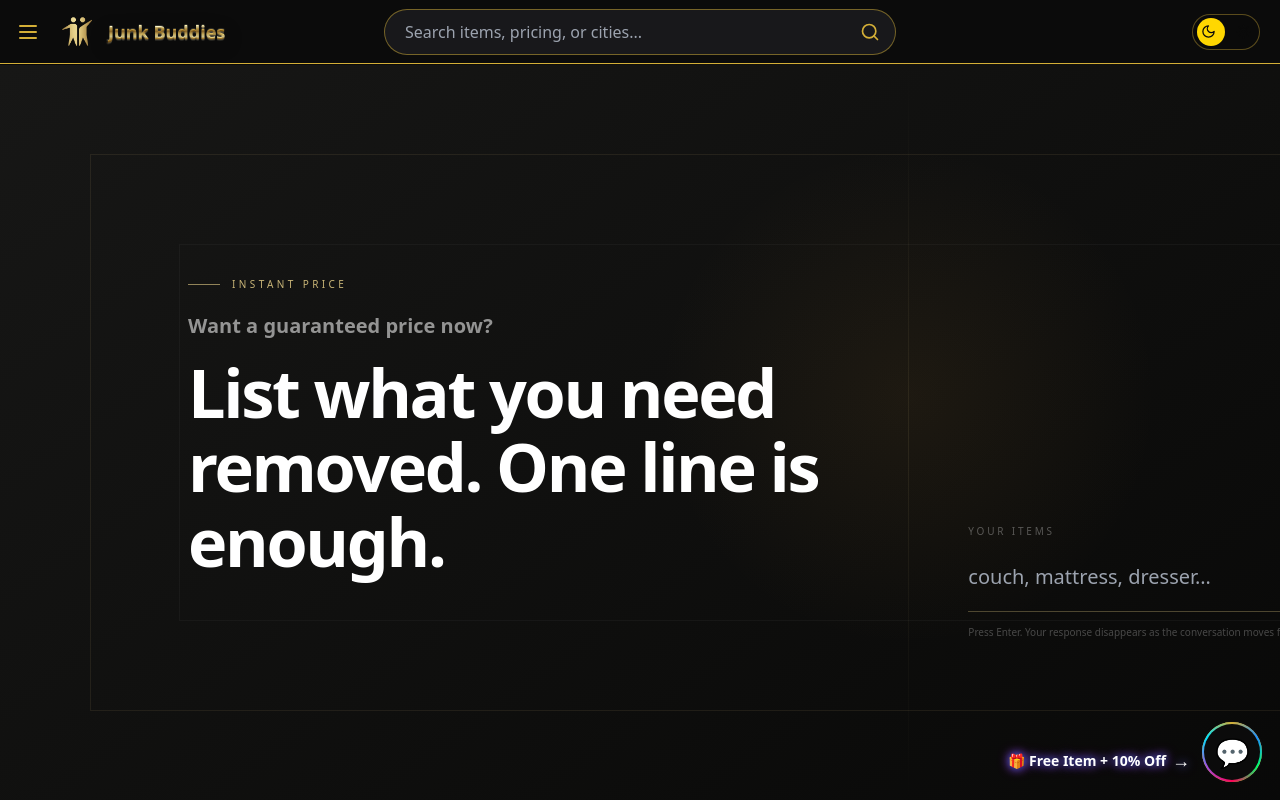
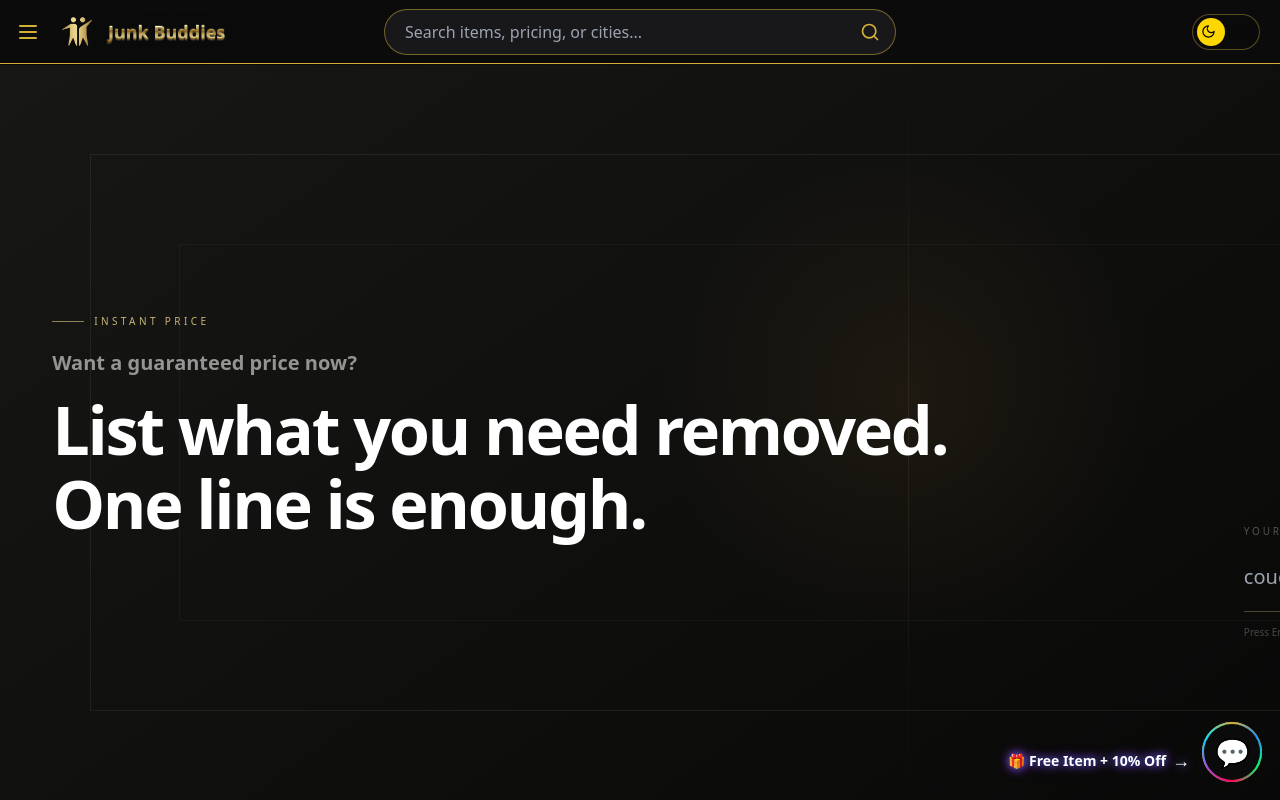
Before and after one commit to JunkBuddies/junk-buddies-immersive, a React (Vite) app: page / in a window 1280 px wide. Built offline with nearby package versions, Linux system fonts and the light colour scheme; grey boxes are pictures that could not be loaded.

Commit message:
Rebalance Magic Mirror desktop width inside viewport

```diff
--- a/src/components/MagicPriceMirror.jsx
+++ b/src/components/MagicPriceMirror.jsx
@@ -234,9 +234,9 @@ export default function MagicPriceMirror() {
       <div aria-hidden="true" className="absolute inset-[clamp(18px,7vw,110px)] border border-[#c8b477]/10" />
       <div aria-hidden="true" className="absolute inset-[clamp(36px,14vw,210px)] border border-white/[0.035]" />
       <div aria-hidden="true" className="absolute left-1/2 top-0 h-full w-px bg-gradient-to-b from-transparent via-[#c8b477]/10 to-transparent" />
-      <div className="relative z-10 mx-auto flex h-full w-[calc(100%-32px)] min-w-0 max-w-[calc(100%-32px)] box-border flex-col justify-between overflow-hidden pb-24 pt-12 sm:w-[calc(100%-48px)] sm:max-w-[calc(100%-48px)] lg:grid lg:w-[calc(100%-80px)] lg:max-w-[1440px] lg:grid-cols-[minmax(0,1.05fr)_minmax(0,.95fr)] lg:items-center lg:gap-[clamp(24px,4vw,64px)] lg:py-16">
+      <div className="relative z-10 mx-auto flex h-full w-[calc(100%-24px)] min-w-0 max-w-[calc(100%-24px)] box-border flex-col justify-between overflow-hidden pb-24 pt-12 sm:w-[calc(100%-36px)] sm:max-w-[calc(100%-36px)] lg:grid lg:w-[calc(100%-48px)] lg:max-w-none lg:grid-cols-[minmax(0,1.18fr)_minmax(280px,.82fr)] lg:items-center lg:gap-[clamp(20px,3vw,48px)] lg:px-[clamp(20px,2.2vw,36px)] lg:py-16">
         <div className={"w-full min-w-0 max-w-full overflow-hidden transition-opacity duration-500 " + (fading ? "opacity-0" : "opacity-100")}>
-          <div className="mb-5 flex items-center gap-3 text-[10px] uppercase tracking-[.34em] text-[#c8b477]"><span className="h-px w-8 bg-[#c8b477]/70"/>Instant price</div>
+          <div className="mb-5 flex items-center gap-2.5 text-[10px] uppercase tracking-[.34em] text-[#c8b477]"><span className="h-px w-8 bg-[#c8b477]/70"/>Instant price</div>
           <div className="w-full min-w-0 max-w-full">
             <div
               className={(hierarchyFlipped ? "text-[17px] sm:text-lg lg:text-xl text-white/55 leading-[1.55] " : (resultStage ? "text-[clamp(3rem,9vw,8rem)] " : "text-[clamp(2.25rem,5.6vw,6rem)] ") + "text-white leading-[.98] tracking-[-.035em] ") + "w-full min-w-0 max-w-full whitespace-normal font-semibold transition-all duration-500"}
@@ -256,7 +256,7 @@ export default function MagicPriceMirror() {
             </div>
           </div>
         </div>
-        <form onSubmit={submit} className="mb-5 box-border w-full min-w-0 max-w-full overflow-hidden lg:mb-0 lg:self-end lg:pb-[12vh]">
+        <form onSubmit={submit} className="mb-5 box-border w-full min-w-0 max-w-full overflow-hidden lg:mb-0 lg:self-end lg:justify-self-end lg:w-[min(100%,520px)] lg:pr-2 lg:pb-[12vh]">
           <label className="mb-3 block text-[10px] uppercase tracking-[.28em] text-white/30">{stage === "items" || stage === "more" ? "Your items" : stage === "phone" ? "Phone number" : "Your response"}</label>
           <div className="flex items-end gap-3 border-b border-[#c8b477]/35 pb-3 transition-colors focus-within:border-[#e0cf91]/80">
             <input ref={inputRef} value={value} onChange={(e)=>setValue(e.target.value)} disabled={stage === "loading"} inputMode={stage === "phone" ? "tel" : "text"} autoComplete={stage === "phone" ? "tel" : "off"} placeholder={stage === "items" ? "couch, mattress, dresser…" : stage === "result" ? "add more or schedule…" : "type here…"} className="min-w-0 flex-1 bg-transparent py-2 text-lg text-white outline-none placeholder:text-white/18 sm:text-xl" />
```
